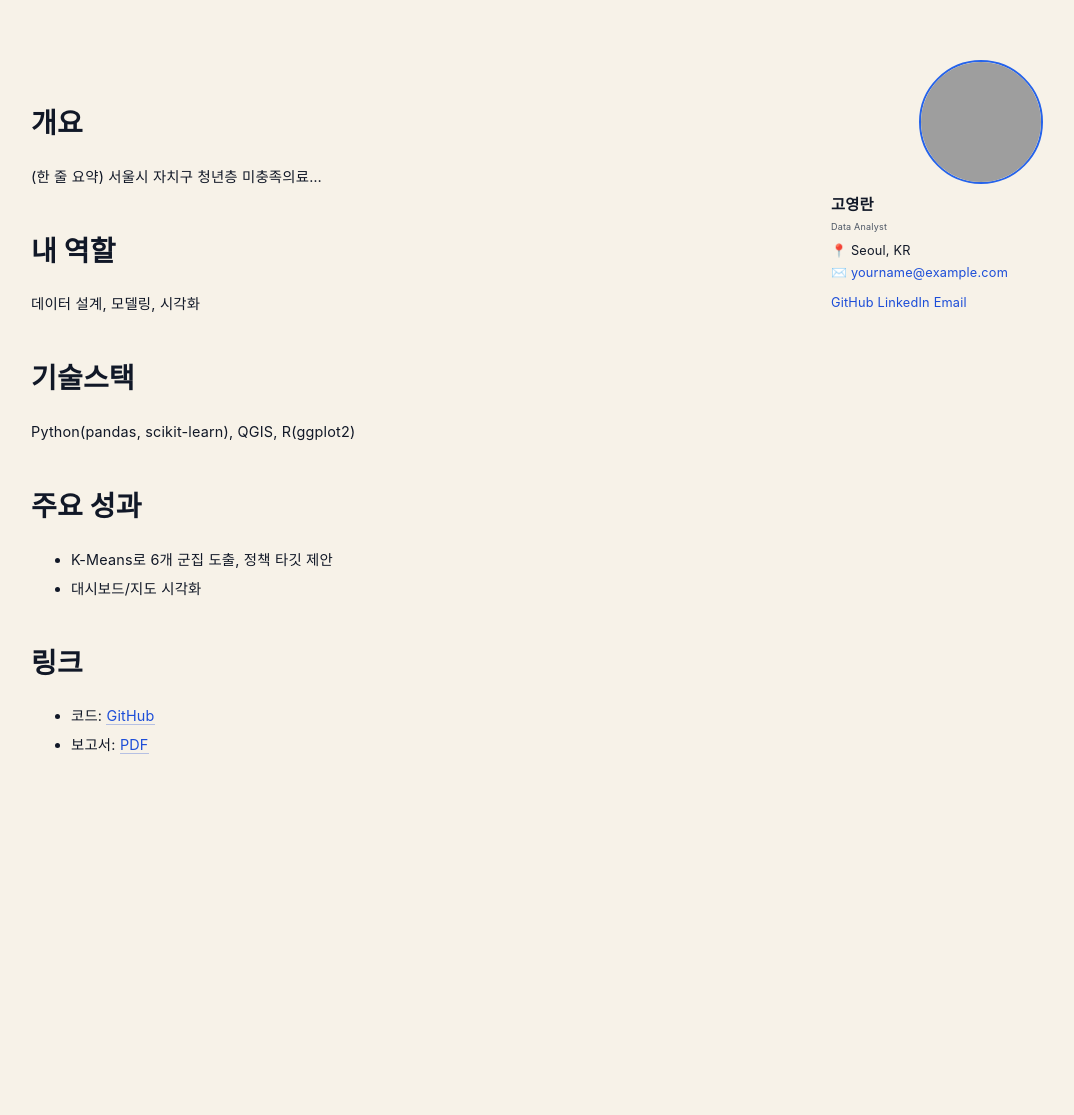
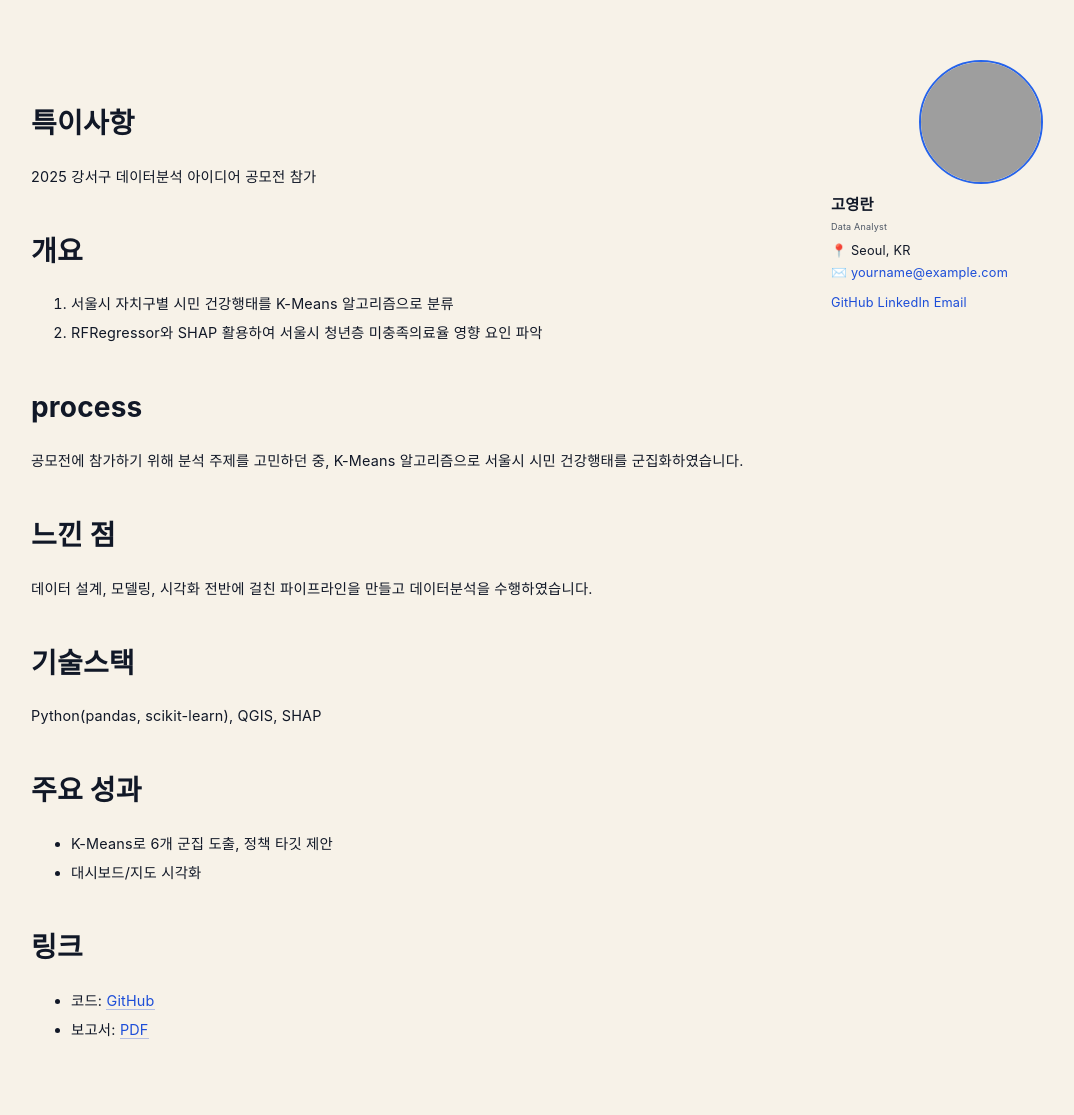
Before and after one commit to yeonglan/yeonglan.github.io, a Jekyll site: the page built from _projects/project4.md, in a window 1280 px wide. Shown: the whole page, without its empty margins (59-1133 px from the left). Built offline with Jekyll 4.4.1, drawn with Linux system fonts in a browser that asks for light colours; some web fonts are replaced; before the commit the page ends 900 px from its top, so only the background shows below that; grey boxes are pictures that could not be loaded.

Commit message:
Update project4.md

```diff
--- a/_projects/project4.md
+++ b/_projects/project4.md
@@ -8,14 +8,25 @@ links:
   report: /assets/docs/umnd-report.pdf
 ---
 
+## 특이사항
+2025 강서구 데이터분석 아이디어 공모전 참가
+
 ## 개요
-(한 줄 요약) 서울시 자치구 청년층 미충족의료…
+1. 서울시 자치구별 시민 건강행태를 K-Means 알고리즘으로 분류
+2. RFRegressor와 SHAP 활용하여 서울시 청년층 미충족의료율 영향 요인 파악
 
-## 내 역할
-데이터 설계, 모델링, 시각화
+## process
+공모전에 참가하기 위해 분석 주제를 고민하던 중,
+K-Means 알고리즘으로 서울시 시민 건강행태를 군집화하였습니다.
+
+
+
+
+## 느낀 점
+데이터 설계, 모델링, 시각화 전반에 걸친 파이프라인을 만들고 데이터분석을 수행하였습니다.
 
 ## 기술스택
-Python(pandas, scikit-learn), QGIS, R(ggplot2)
+Python(pandas, scikit-learn), QGIS, SHAP
 
 ## 주요 성과
 - K-Means로 6개 군집 도출, 정책 타깃 제안
```
